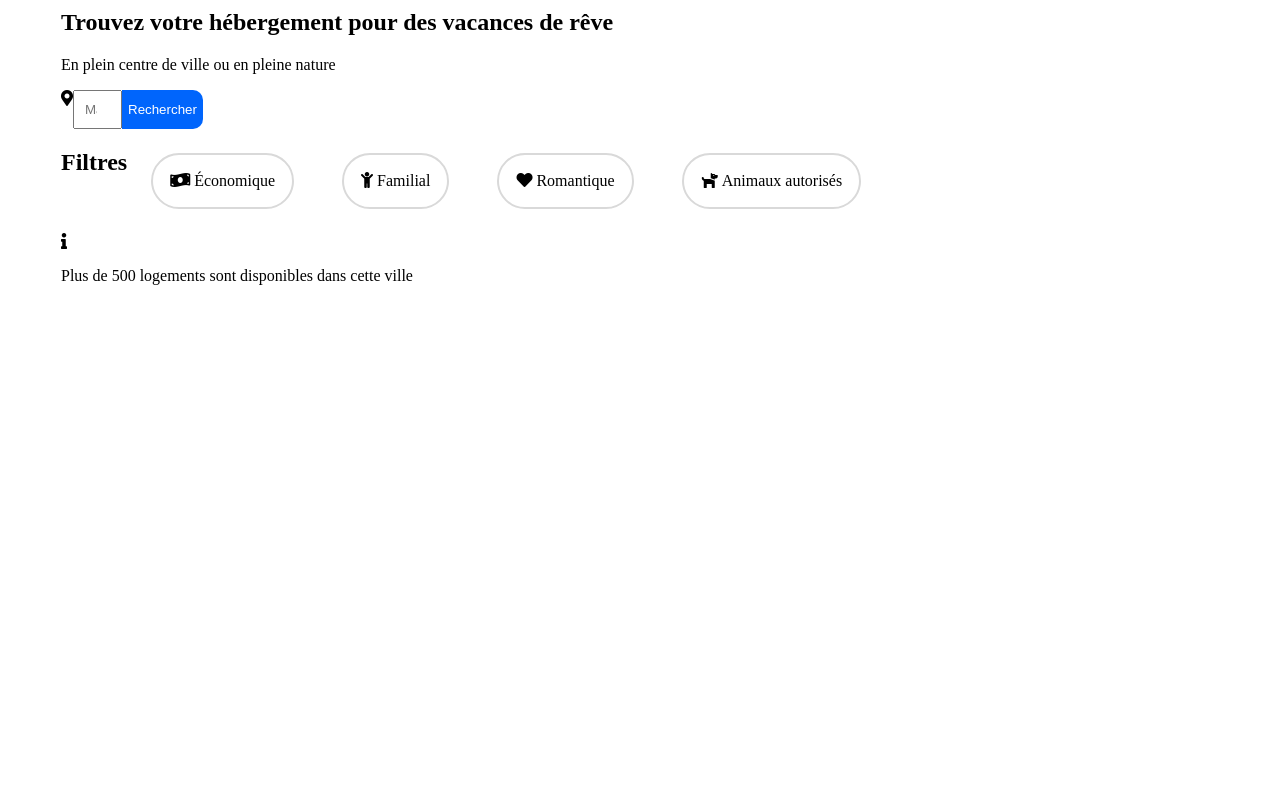
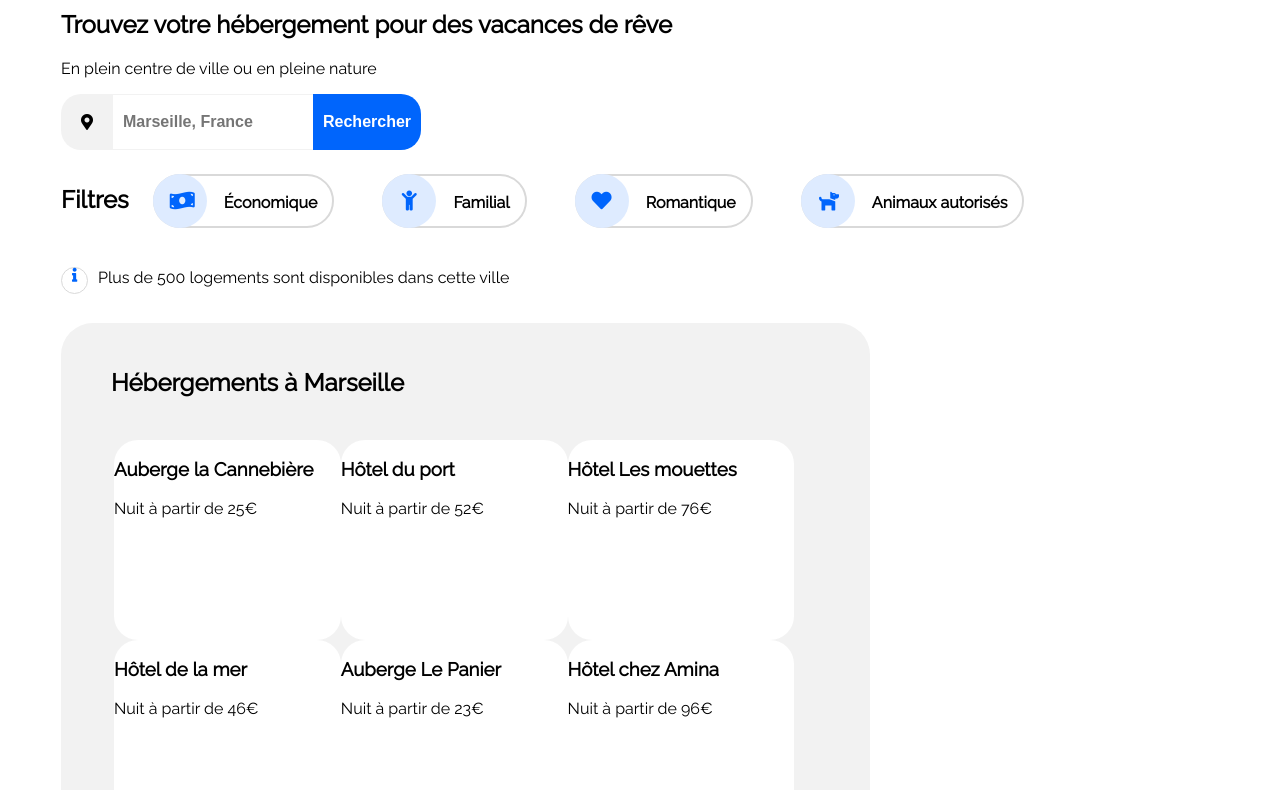
Before and after one commit to Reimhinn/BittlerArnaud_2_18082021, a website: page index.html in a window 1280 px wide. Shown: the part 69-859 px from the top of the page. Before the commit the page ends 800 px from the top, so only its background shows below. Drawn offline with Linux system fonts and the light colour scheme.

Commit message:
début de structure hébergement

```diff
--- a/index.html
+++ b/index.html
@@ -64,7 +64,41 @@
     </search>
     <!--ROOMS-->
     <rooms>
-
+      <div id="hosting">
+        <h2>Hébergements à Marseille</h2>
+        <div id="hosting-rooms">
+          <div id="hosting-room-1" class="hosting-rooms-model">
+            <div id="room-img-1" class="hosting-img-model"></div>
+            <h3>Auberge la Cannebière</h3>
+            <p>Nuit à partir de <span class="rooms-price">25€</span></p>
+          </div>
+          <div id="hosting-room-2" class="hosting-rooms-model">
+            <div id="room-img-2" class="hosting-img-model"></div>
+            <h3>Hôtel du port</h3>
+            <p>Nuit à partir de <span class="rooms-price">52€</span></p>
+          </div>
+          <div id="hosting-room-3" class="hosting-rooms-model">
+            <div id="room-img-3" class="hosting-img-model"></div>
+            <h3>Hôtel Les mouettes</h3>
+            <p>Nuit à partir de <span class="rooms-price">76€</span></p>
+          </div>
+          <div id="hosting-room-4" class="hosting-rooms-model">
+            <div id="room-img-4" class="hosting-img-model"></div>
+            <h3>Hôtel de la mer</h3>
+            <p>Nuit à partir de <span class="rooms-price">46€</span></p>
+          </div>
+          <div id="hosting-room-5" class="hosting-rooms-model">
+            <div id="room-img-5" class="hosting-img-model"></div>
+            <h3>Auberge Le Panier</h3>
+            <p>Nuit à partir de <span class="rooms-price">23€</span></p>
+          </div>
+          <div id="hosting-room-6" class="hosting-rooms-model">
+            <div id="room-img-6" class="hosting-img-model"></div>
+            <h3>Hôtel chez Amina</h3>
+            <p>Nuit à partir de <span class="rooms-price">96€</span></p>
+          </div>
+        </div>
+      </div>
     </rooms>
   </main>
 
--- a/style.css
+++ b/style.css
@@ -1,3 +1,12 @@
+@font-face {
+  font-family: "raleway";
+  src: url("fonts/Raleway-Regular.ttf") format("truetype")
+ }
+
+body {
+  font-family: "raleway";
+ }
+
 header {
   max-width: 1440px;
   display: flex;
@@ -6,8 +15,7 @@ header {
 }
 
 #logo {
-  width: 96px;
-  height: 29px;
+  height: 45px;
   margin: 0 53px;
   cursor: pointer
 }
@@ -35,6 +43,13 @@ header {
   font-weight: 500;
 }
 
+.nav-option:hover {
+  cursor: pointer;
+  border-top: 3px solid;
+  border-color: #0065FC;
+  padding-top: 21px;
+}
+
 main {
   max-width: 1440px;
   margin: 0 auto;
@@ -55,9 +70,34 @@ main {
   display: inline-flex;
 }
 
+.search-bar-icon {
+  background-color: #F2F2F2;
+  padding: 20px;
+  border-radius: 20px 0 0 20px;
+  text-align: center;
+}
 
 #search-text {
   padding: 10px;
+  width: 200px;
+  border-left: none;
+  border-right: none;
+  border-top: #F2F2F2 1px solid;
+  border-bottom: #F2F2F2 1px solid;
+}
+
+#search-button {
+  background-color:#0065FC;
+  color: white;
+  border-radius: 0 20px 20px 0;
+  padding: 10px;
+  border: none;
+  cursor: pointer
+}
+
+#search-button-text, #search-text {
+  font-size: 16px;
+  font-weight: bold;
 }
 
 #search-infos {
@@ -65,20 +105,79 @@ main {
 }
 
 .filter-option {
-  list-style-type: none;
-  display: inline;
   margin: 24px;
   border: solid 2px;
   border-radius: 30px;
-  padding: 17px;
   border-color: #d9d9d9;
   cursor: pointer;
+  font-size: 16px;
+  height: 50px;
 }
 
-#search-button {
-  background-color:#0065FC;
-  color: white;
-  border-radius: 0 10px 10px 0;
-  border: none;
-  cursor: pointer
+.filter-option:hover {
+  background: #f6faff;
 }
+
+.filter-i {
+  padding: 17px;
+  width: 20px;
+  background: #DEEBFF;
+  border-radius: 100%;
+  text-align: center;
+  color: #0065FC;
+  margin: -2px;
+  font-size: 20px;
+}
+
+.filter-category {
+  padding: 15px;
+  font-weight: bold;
+}
+
+
+#filter h2 {
+  line-height: 60px;
+}
+
+#search-infos {
+  display: inline-flex;
+}
+
+.icon-infos {
+  color: #0065FC;
+  height: 25px;
+  width: 25px;
+  font-size: 14px;
+  border: solid 1px;
+  margin: 15px 10px 0 0;
+  border-radius: 100%;
+  border-color: #d9d9d9;
+  text-align: center;
+}
+
+#hosting {
+  margin-left: 53px;
+  background-color: #F2F2F2;
+  max-width: 64%;
+  height: 625px;
+  border-radius: 2rem;
+}
+
+#hosting h2 {
+  margin-left: 50px;
+  padding-top: 45px;
+  padding-bottom: 23px;
+}
+
+#hosting-rooms {
+  margin-left: 53px;
+  display: flex;
+  flex-wrap: wrap;
+}
+
+.hosting-rooms-model {
+  background-color: white;
+  border-radius: 1.5rem;
+  height: 200px;
+  width: 30%;
+}
```
Also changed, not shown: fonts/Raleway-Regular.ttf (added).
